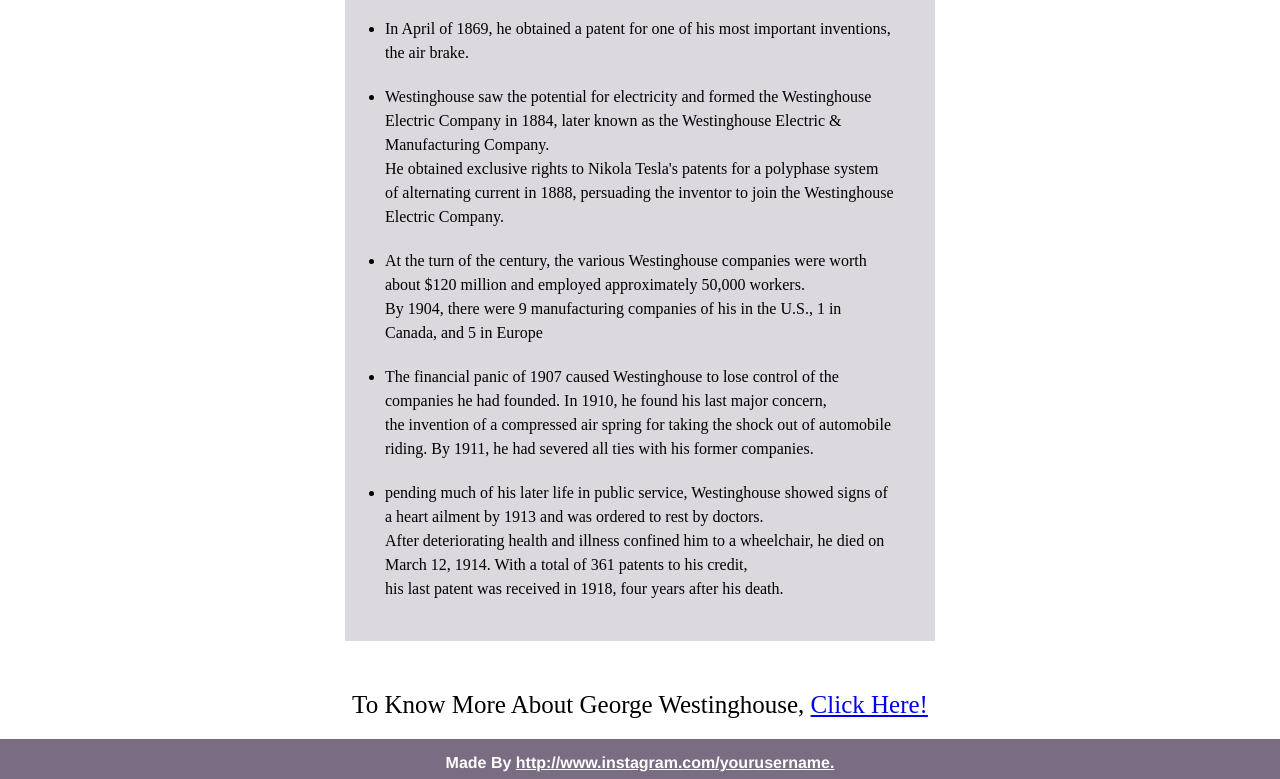
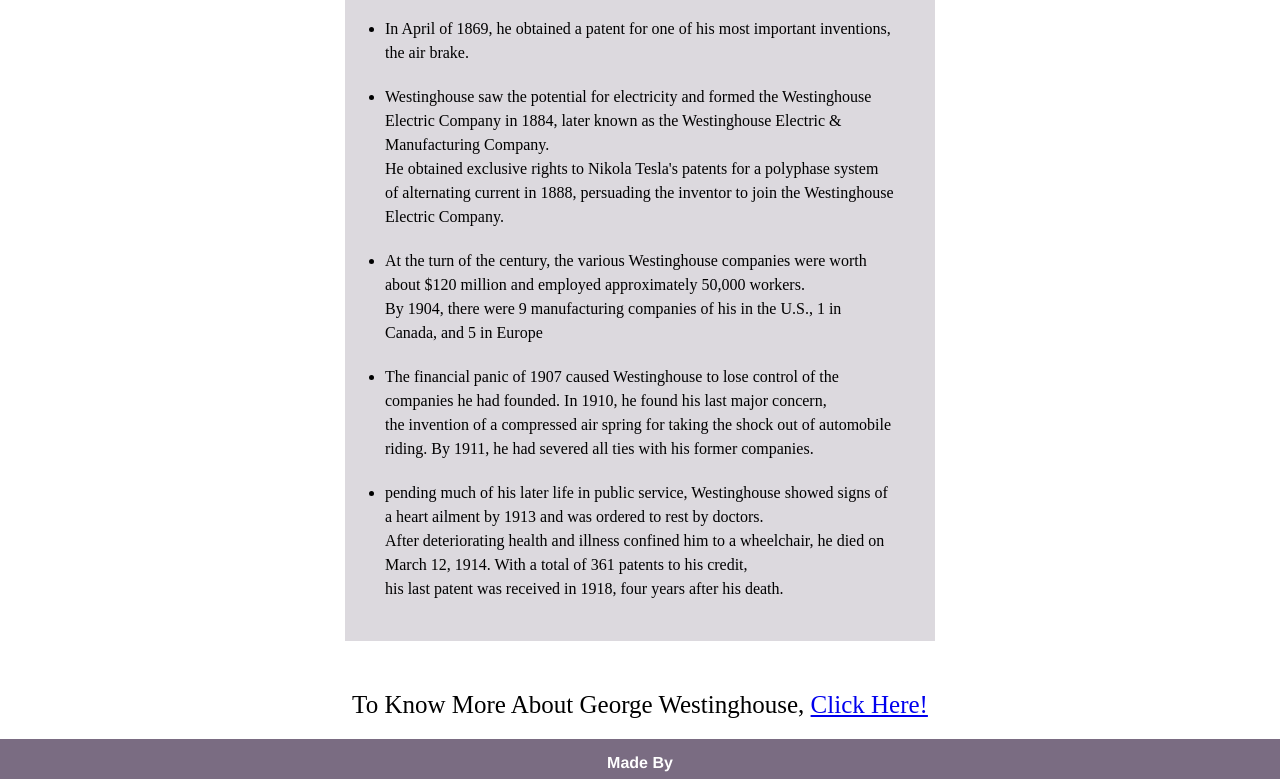
Before and after one commit to fathah1/fathah1.github.io, a plain HTML site: page index.html in a window 1280 px wide. Shown: the part 1136-1915 px from the top of the page. Drawn offline with Linux system fonts and the light colour scheme.

Commit message:
Update index.html

```diff
--- a/index.html
+++ b/index.html
@@ -36,5 +36,5 @@
 </div>
 <div class="footer">
 	<h4>Made By <a class="iglink"
-		href="/">http://www.instagram.com/yourusername.</a></h4>
+		href="http://www.instagram.com/__fathah__"></a></h4>
 </div>
```
